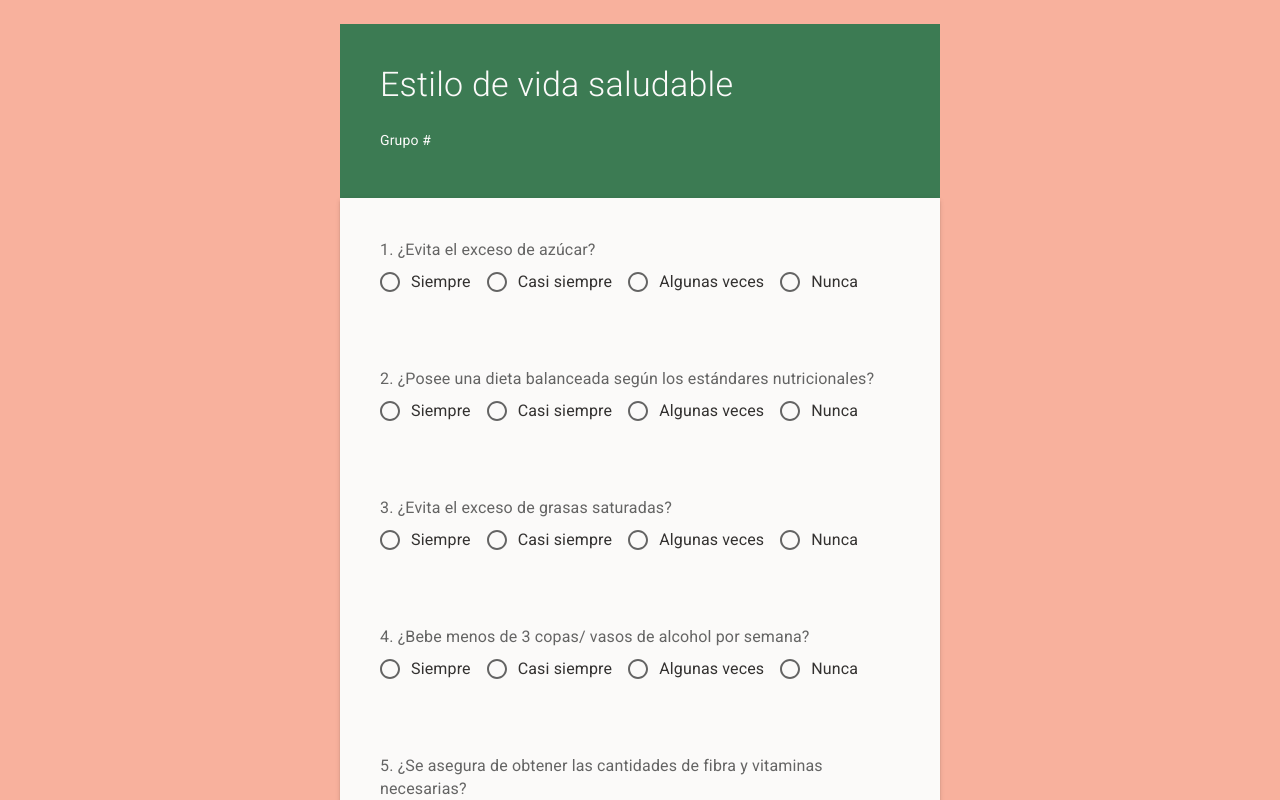
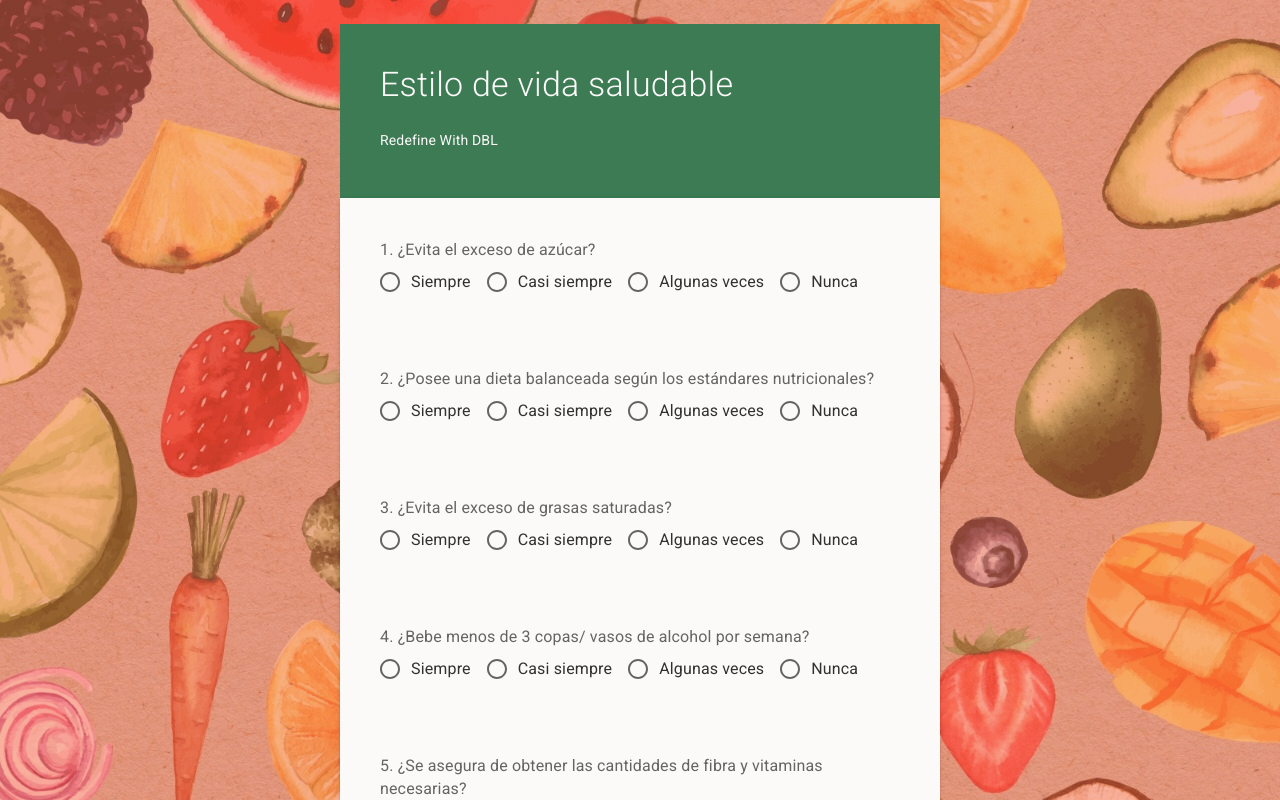
Before and after one commit to ignemdev/dynamic-test, a React (Create React App) app: page / in a window 1280 px wide. Shown: the top 800 px of the page. Built offline with nearby package versions, Linux system fonts and the light colour scheme.

Commit message:
imagen de background

```diff
--- a/src/components/Header.js
+++ b/src/components/Header.js
@@ -9,7 +9,7 @@ const Header = () => {
                     Estilo de vida saludable
                 </Typography>
                 <Typography variant="body2">
-                    Grupo #
+                    Redefine With DBL
                 </Typography>
             </CardContent>
         </Card>
--- a/src/index.css
+++ b/src/index.css
@@ -9,5 +9,8 @@ html, body{
 }
 
 body{
-  background-color: #f2653d80
+  /* background-color: #f2653d80; */
+  background-image: linear-gradient(90deg, rgba(242,101,61,0.5) 0%, rgba(242,101,61,0.5) 100%),url('../public/img/background.jpeg');
+  background-repeat: repeat-y;
+  background-size: cover;
 }
```
Also changed, not shown: public/img/background.jpeg (added).
